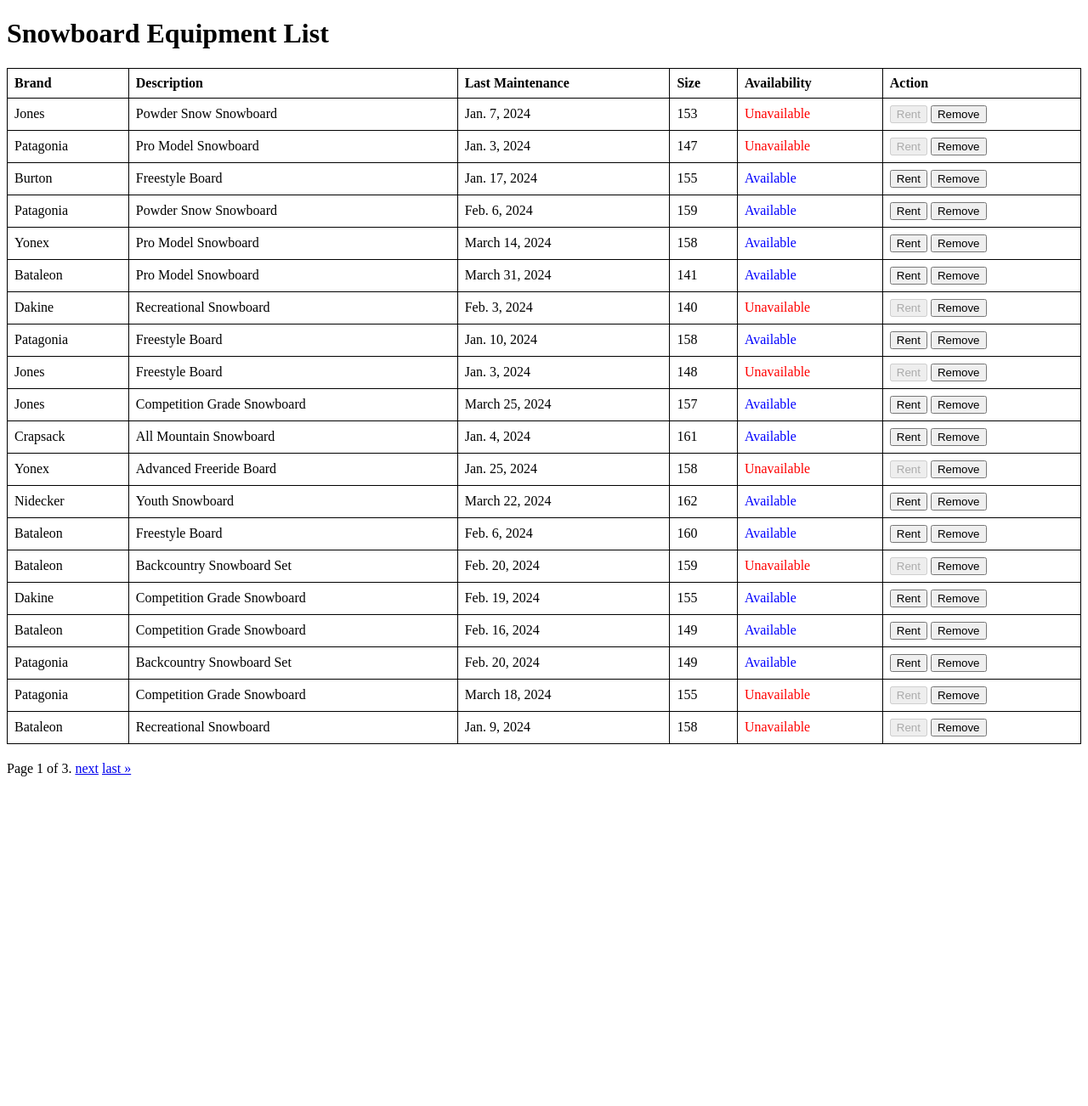
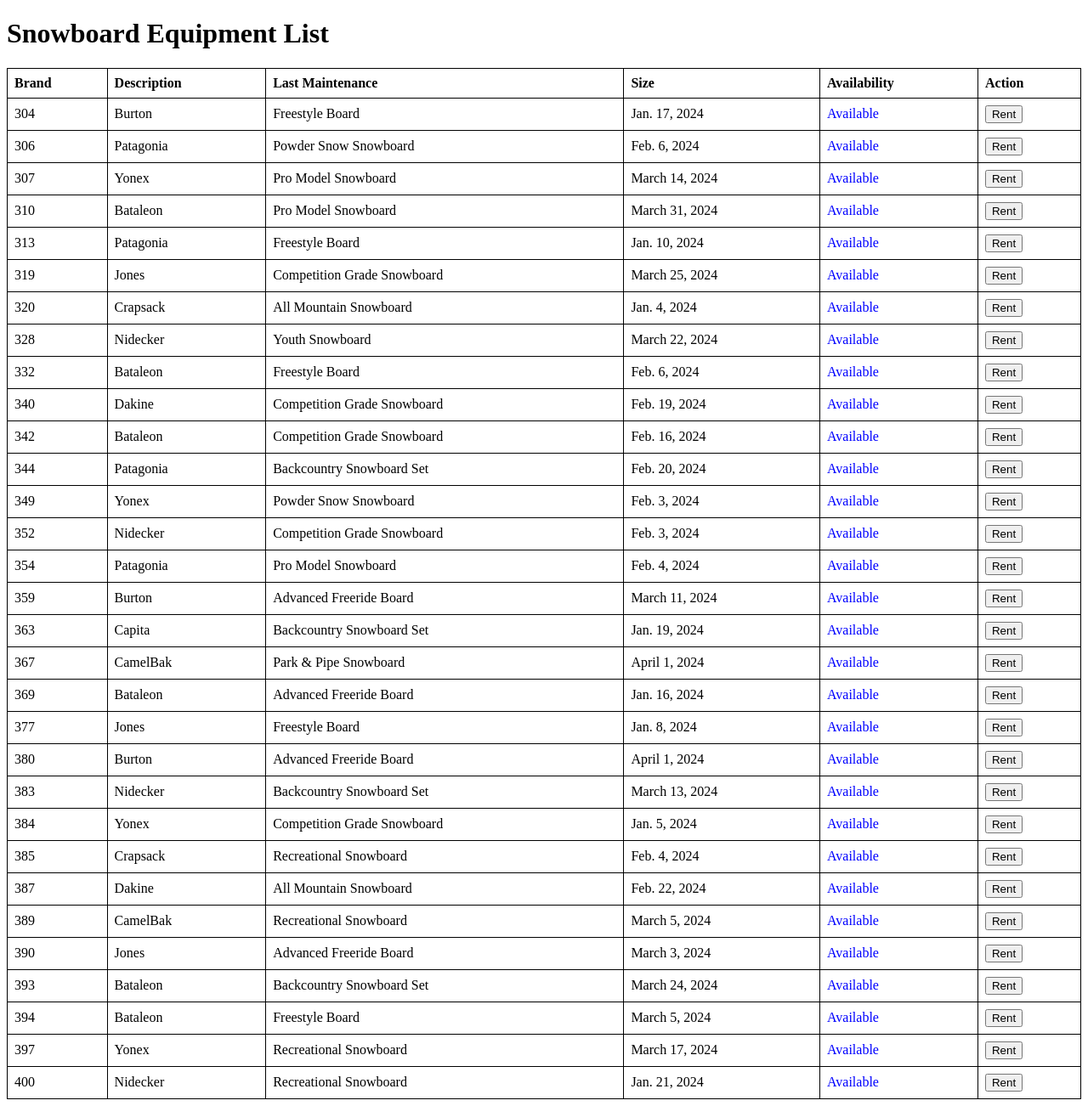
Before and after one commit to cheeadmin/6083_Database_Project, a Django app: page /rental/rental/snowboards/ in a window 1280 px wide. Shown: the whole page at 85% size. Before the commit the page ends 914 px from the top, so only its background shows below. Run offline with Django 5.2, Linux system fonts and the light colour scheme; a user stored in the database is signed in; data comes from the database, SQL or seed files in the repository.

Commit message:
what was done today

```diff
--- a/chee_rental/views.py
+++ b/chee_rental/views.py
@@ -64,80 +64,38 @@
                 return render(request, 'error.html', {'error': 'Daily price not found for the selected equipment'})
 
 @login_required
-@login_required
 def list_skis(request):
     with connection.cursor() as cursor:
-        cursor.execute("SELECT Brand, Description, LastMaintenance, Size, Availability, equipmentID FROM mydb.Equipment WHERE typeID = 1")
+        cursor.execute("SELECT equipmentID, Brand, Description, LastMaintenance, Size, Availability FROM mydb.Equipment WHERE typeID = 1 AND Availability = 1")
         skis_list = cursor.fetchall()
 
-    # Log the structure of the first ski item, if available
-    if skis_list:
-        print("Structure of ski item:", skis_list[0])
+    # No need for paginator since you want to show all at once
+    return render(request, 'list_skis.html', {'skis': skis_list})
 
-    paginator = Paginator(skis_list, 20)  # Shows 20 skis per page.
-    page_number = request.GET.get('page')
-    skis = paginator.get_page(page_number)
-
-    return render(request, 'list_skis.html', {'skis': skis})
 
 @login_required
 def list_snowboards(request):
     with connection.cursor() as cursor:
-        cursor.execute("SELECT Brand, Description, LastMaintenance, Size, Availability FROM mydb.Equipment WHERE typeID = 2")
+        cursor.execute("SELECT equipmentID, Brand, Description, LastMaintenance, Size, Availability FROM mydb.Equipment WHERE typeID = 2 AND Availability = 1")
         snowboards_list = cursor.fetchall()
 
-    paginator = Paginator(snowboards_list, 20)  # Shows 20 snowboards per page.
-    page_number = request.GET.get('page')
-    snowboards = paginator.get_page(page_number)
+    # Return the list to the template
+    return render(request, 'list_snowboards.html', {'snowboards': snowboards_list})
 
-    return render(request, 'list_snowboards.html', {'snowboards': snowboards})
-
-@login_required
 @login_required
 def rent_equipment(request, equipment_id):
     if request.method == 'POST':
-        # Begin your database transaction
         with connection.cursor() as cursor:
-            # SQL to check if the equipment is available for rent
-            cursor.execute("SELECT Availability FROM Equipment WHERE equipmentID = %s", [equipment_id])
-            available = cursor.fetchone()
-
-            if available and available[0]:
-                # SQL to update equipment to unavailable
-                cursor.execute("UPDATE Equipment SET Availability = 0 WHERE equipmentID = %s", [equipment_id])
-
-                # SQL to insert a new rental record
-                cursor.execute("INSERT INTO Rental (rentalDate, equipmentID, customerID) VALUES (NOW(), %s, %s)", [equipment_id, request.user.id])
-
-                # Commit the changes
-                connection.commit()
-                return redirect(reverse('some_view_to_confirm_rental'))
-            else:
-                # Equipment is not available
-                # Redirect to an error page or show an error message
-                pass
-
-    # If not POST or if equipment is not available, redirect to equipment list
-    return redirect(reverse('equipment_list'))
+            cursor.execute("UPDATE mydb.Equipment SET Availability = 0 WHERE equipmentID = %s", [equipment_id])
+            connection.commit()
+        return redirect('rent_ski')  # Corrected the URL name here
+    return redirect('rent_ski')  # Corrected the URL name here as well
 
 @login_required
 def return_equipment(request, equipment_id):
     if request.method == 'POST':
         with connection.cursor() as cursor:
-            # Wrap the SQL operations in a transaction to ensure data integrity
-            with transaction.atomic():
-                # Update the availability status of the equipment
-                cursor.execute("UPDATE Equipment SET Availability = TRUE WHERE equipmentID = %s", [equipment_id])
-
-                # Update the return date of the rental record
-                cursor.execute("""
-                    UPDATE Rental
-                    SET returnDate = CURRENT_DATE
-                    WHERE equipmentID = %s AND returnDate IS NULL
-                """, [equipment_id])
-
-        # Redirect to the equipment list page
-        return redirect('equipment_list')  # Ensure you have a URL with the name 'equipment_list'
-    else:
-        # If not POST, redirect to equipment list or show an error message
-        return redirect('equipment_list')
+            cursor.execute("UPDATE mydb.Equipment SET Availability = 1 WHERE equipmentID = %s", [equipment_id])
+            connection.commit()
+        return redirect('list_skis')
+    return redirect('list_skis')  # Redirect here if not POST or something went wrong.
--- a/templates/list_snowboards.html
+++ b/templates/list_snowboards.html
@@ -19,9 +19,6 @@
         .available {
             color: blue;
         }
-        .pagination {
-            margin-top: 20px;
-        }
     </style>
 </head>
 <body>
@@ -36,30 +33,23 @@
             <th>Action</th>
         </tr>
         {% for snowboard in snowboards %}
+        {% if snowboard.4 %} <!-- Assuming snowboard.4 is the Availability -->
         <tr>
             <td>{{ snowboard.0 }}</td>
             <td>{{ snowboard.1 }}</td>
             <td>{{ snowboard.2 }}</td>
             <td>{{ snowboard.3 }}</td>
-            <td class="{% if snowboard.4 %}available{% else %}unavailable{% endif %}">{% if snowboard.4 %}Available{% else %}Unavailable{% endif %}</td>
+            <td class="available">Available</td>
             <td>
-                <button {% if not snowboard.4 %}disabled{% endif %}>Rent</button>
-                <button>Remove</button>
+                <form method="post" action="{% url 'rent_equipment' snowboard.5 %}">
+                    {% csrf_token %}
+                    <input type="hidden" name="equipment_id" value="{{ snowboard.5 }}">
+                    <input type="submit" value="Rent">
+                </form>
             </td>
         </tr>
+        {% endif %}
         {% endfor %}
     </table>
-    <div class="pagination">
-        <!-- Correct the pagination variable names to 'snowboards' -->
-        <span>Page {{ snowboards.number }} of {{ snowboards.paginator.num_pages }}.</span>
-        {% if snowboards.has_previous %}
-            <a href="?page=1">&laquo; first</a>
-            <a href="?page={{ snowboards.previous_page_number }}">previous</a>
-        {% endif %}
-        {% if snowboards.has_next %}
-            <a href="?page={{ snowboards.next_page_number }}">next</a>
-            <a href="?page={{ snowboards.paginator.num_pages }}">last &raquo;</a>
-        {% endif %}
-    </div>
 </body>
 </html>
```
Also changed, not shown: templates/list_skis.html (+8 -17 lines).
